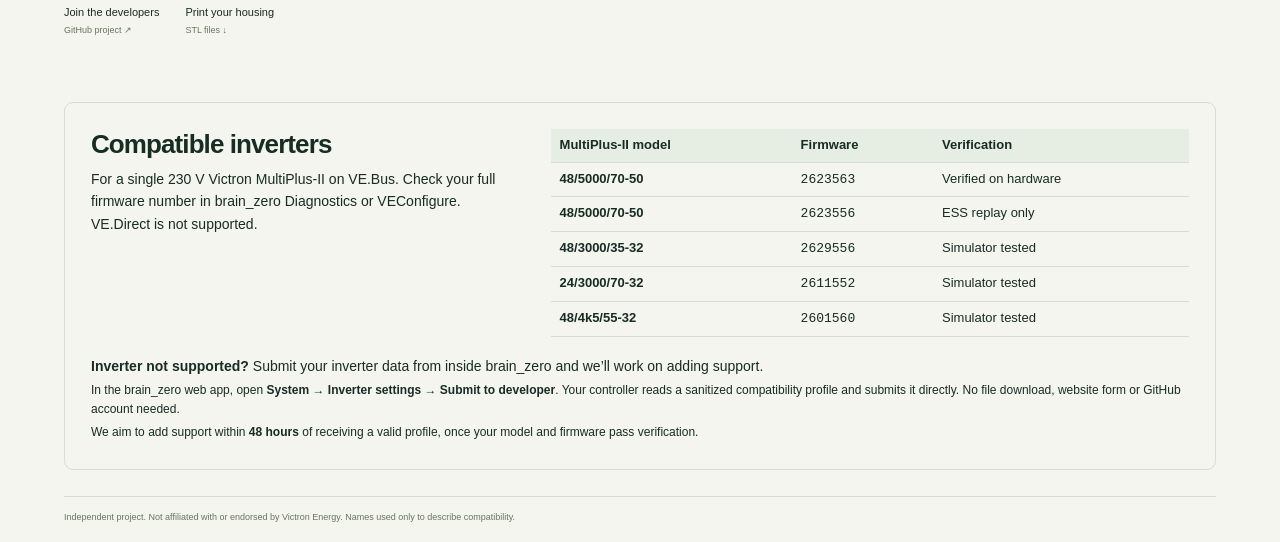
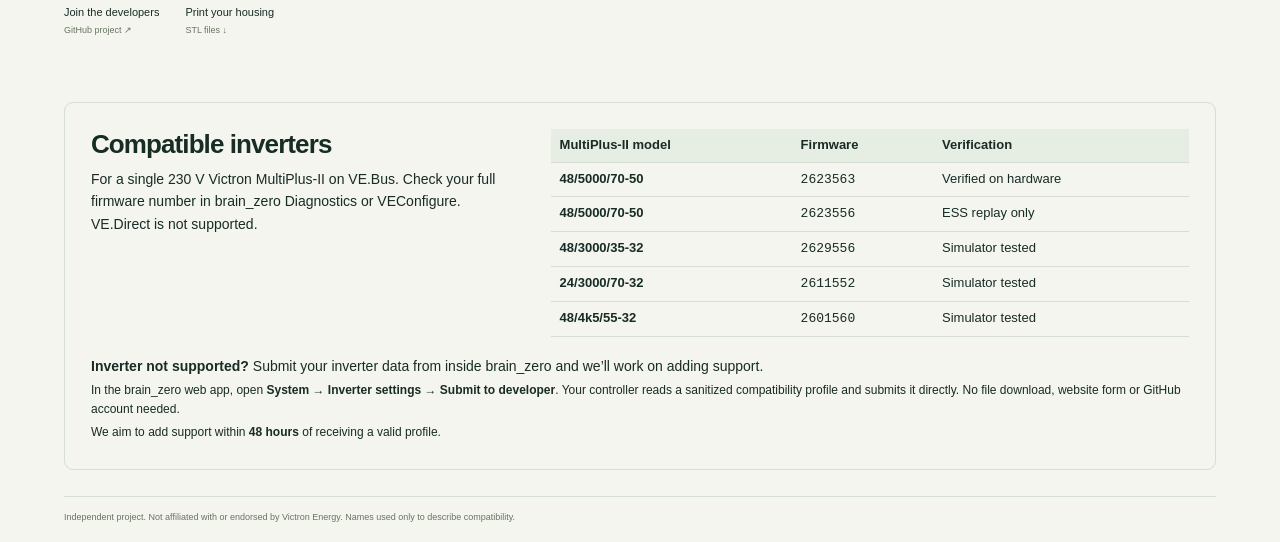
Before and after one commit to mjpalmowski/brain_zero, a plain HTML site: page website/public/index.html in a window 1280 px wide. Shown: the part 648-1190 px from the top of the page. Drawn offline with Linux system fonts and the light colour scheme; a script that the page names is missing; a web font is replaced by a local one.

Commit message:
Simplify the compatibility turnaround wording

```diff
--- a/website/public/index.html
+++ b/website/public/index.html
@@ -73,7 +73,7 @@
       <div class="compatibility-contribute">
         <p><strong>Inverter not supported?</strong> Submit your inverter data from inside brain_zero and we’ll work on adding support.</p>
         <p class="compatibility-help">In the brain_zero web app, open <strong>System → Inverter settings → Submit to developer</strong>. Your controller reads a sanitized compatibility profile and submits it directly. No file download, website form or GitHub account needed.</p>
-        <p class="compatibility-help">We aim to add support within <strong>48 hours</strong> of receiving a valid profile, once your model and firmware pass verification.</p>
+        <p class="compatibility-help">We aim to add support within <strong>48 hours</strong> of receiving a valid profile.</p>
       </div>
     </section>
   </main>
```
